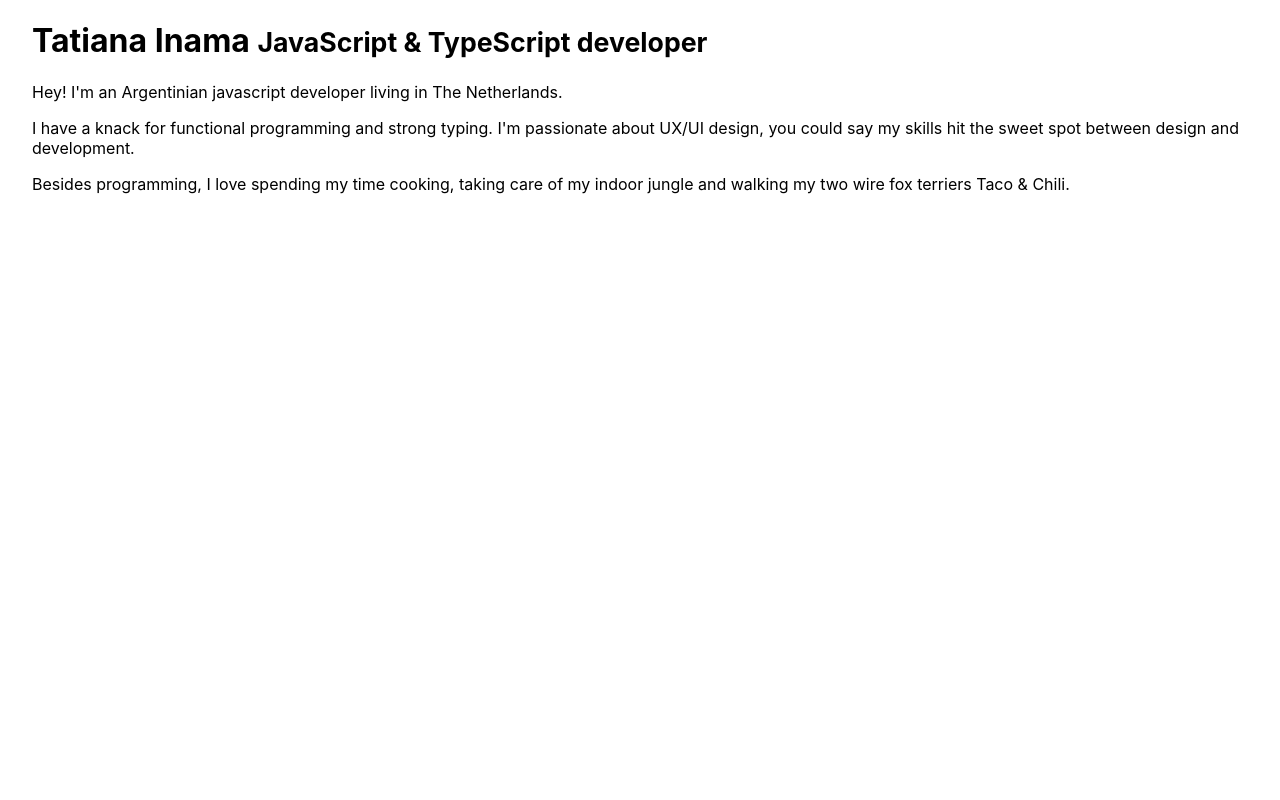
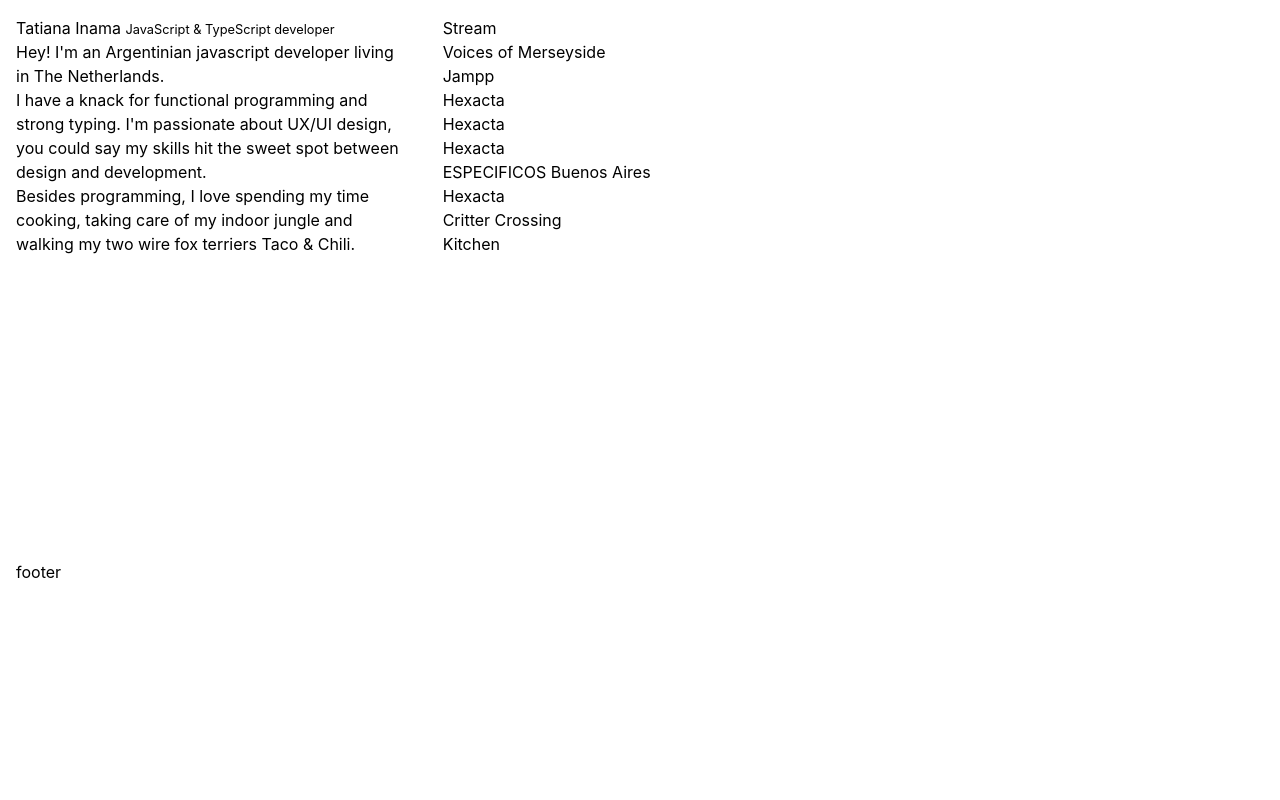
Before and after one commit to tatianainama/portfolio, a Next.js app: page / in a window 1280 px wide. Shown: the top 800 px of the page. Built offline with nearby package versions, Linux system fonts and the light colour scheme.

Commit message:
Add tailwind and create basic layout

```diff
--- a/lib/files.ts
+++ b/lib/files.ts
@@ -14,7 +14,7 @@ const mkDir = (dir: string[]) => path.join(...dir)
 
 const ABOUT_DIR = mkDir([process.cwd(), 'content', 'about'])
 const JOBS_DIR = mkDir([process.cwd(), 'content', 'jobs'])
-const PROJECTS_DIR = mkDir([process.cwd(), 'content', 'jobs'])
+const PROJECTS_DIR = mkDir([process.cwd(), 'content', 'projects'])
 
 const readFile = (fileName: string, directory: string) => {
   const id = fileName.replace(/\.md$/, '')
@@ -45,7 +45,6 @@ const ascendingOrder = (a: string, b: string) => {
 export const jobsData = getFilesContent<JobData>(JOBS_DIR).sort(
   (fileA, fileB) => ascendingOrder(fileA.data.from, fileB.data.from)
 )
-
 export const projectsData = getFilesContent<ProjectData>(PROJECTS_DIR)
 
 export const aboutData = readFile('summary.md', ABOUT_DIR) as File<AboutData>
--- a/package.json
+++ b/package.json
@@ -17,10 +17,13 @@
   "devDependencies": {
     "@types/node": "17.0.8",
     "@types/react": "17.0.38",
+    "autoprefixer": "^10.4.2",
     "eslint": "8.6.0",
     "eslint-config-next": "12.0.7",
     "eslint-plugin-prettier": "^4.0.0",
+    "postcss": "^8.4.5",
     "prettier": "2.5.1",
+    "tailwindcss": "^3.0.12",
     "typescript": "4.5.4"
   }
 }
--- a/pages/index.tsx
+++ b/pages/index.tsx
@@ -22,7 +22,7 @@ const Home: NextPage<HomeProps> = ({ about, jobs, projects }) => {
         <link rel="icon" href="/favicon.ico" />
       </Head>
 
-      <header>
+      <header className={styles.header}>
         <div>
           <h1>
             {about.data.name} <small>{about.data.title}</small>
@@ -30,9 +30,22 @@ const Home: NextPage<HomeProps> = ({ about, jobs, projects }) => {
           <div dangerouslySetInnerHTML={{ __html: about.content }} />
         </div>
       </header>
-      <main className={styles.main}></main>
+      <main className={styles.main}>
+        {jobs.map((job) => (
+          <div key={job.id}>
+            <h2>{job.data.company}</h2>
+          </div>
+        ))}
+        {projects.map((project) => (
+          <div key={project.id}>
+            <h3>{project.data.project}</h3>
+          </div>
+        ))}
+      </main>
 
-      <footer className={styles.footer}></footer>
+      <footer className={styles.footer}>
+        <p>footer</p>
+      </footer>
     </div>
   )
 }
--- /dev/null
+++ b/postcss.config.js
@@ -0,0 +1,6 @@
+module.exports = {
+  plugins: {
+    tailwindcss: {},
+    autoprefixer: {},
+  },
+}
--- a/styles/Home.module.css
+++ b/styles/Home.module.css
@@ -1,116 +1,15 @@
 .container {
-  padding: 0 2rem;
+  @apply max-w-7xl mx-auto my-4 px-4 grid grid-cols-1 grid-rows-3 lg:grid-cols-3 gap-4 md:gap-6 lg:gap-8;
+}
+
+.header {
+  @apply lg:col-span-1;
 }
 
 .main {
-  min-height: 100vh;
-  padding: 4rem 0;
-  flex: 1;
-  display: flex;
-  flex-direction: column;
-  justify-content: center;
-  align-items: center;
+  @apply lg:col-span-2 lg:row-span-2;
 }
 
 .footer {
-  display: flex;
-  flex: 1;
-  padding: 2rem 0;
-  border-top: 1px solid #eaeaea;
-  justify-content: center;
-  align-items: center;
+  @apply col-span-full;
 }
-
-.footer a {
-  display: flex;
-  justify-content: center;
-  align-items: center;
-  flex-grow: 1;
-}
-
-.title a {
-  color: #0070f3;
-  text-decoration: none;
-}
-
-.title a:hover,
-.title a:focus,
-.title a:active {
-  text-decoration: underline;
-}
-
-.title {
-  margin: 0;
-  line-height: 1.15;
-  font-size: 4rem;
-}
-
-.title,
-.description {
-  text-align: center;
-}
-
-.description {
-  margin: 4rem 0;
-  line-height: 1.5;
-  font-size: 1.5rem;
-}
-
-.code {
-  background: #fafafa;
-  border-radius: 5px;
-  padding: 0.75rem;
-  font-size: 1.1rem;
-  font-family: Menlo, Monaco, Lucida Console, Liberation Mono, DejaVu Sans Mono,
-    Bitstream Vera Sans Mono, Courier New, monospace;
-}
-
-.grid {
-  display: flex;
-  align-items: center;
-  justify-content: center;
-  flex-wrap: wrap;
-  max-width: 800px;
-}
-
-.card {
-  margin: 1rem;
-  padding: 1.5rem;
-  text-align: left;
-  color: inherit;
-  text-decoration: none;
-  border: 1px solid #eaeaea;
-  border-radius: 10px;
-  transition: color 0.15s ease, border-color 0.15s ease;
-  max-width: 300px;
-}
-
-.card:hover,
-.card:focus,
-.card:active {
-  color: #0070f3;
-  border-color: #0070f3;
-}
-
-.card h2 {
-  margin: 0 0 1rem 0;
-  font-size: 1.5rem;
-}
-
-.card p {
-  margin: 0;
-  font-size: 1.25rem;
-  line-height: 1.5;
-}
-
-.logo {
-  height: 1em;
-  margin-left: 0.5rem;
-}
-
-@media (max-width: 600px) {
-  .grid {
-    width: 100%;
-    flex-direction: column;
-  }
-}
--- a/styles/globals.css
+++ b/styles/globals.css
@@ -1,3 +1,7 @@
+@tailwind base;
+@tailwind components;
+@tailwind utilities;
+
 html,
 body {
   padding: 0;
--- /dev/null
+++ b/tailwind.config.js
@@ -0,0 +1,7 @@
+module.exports = {
+  content: ['./pages/**/*.{ts,tsx}', './components/**/*.{ts,tsx}'],
+  theme: {
+    extend: {},
+  },
+  plugins: [],
+}
```
Also changed, not shown: 1 other file (tests, documents, lock files or other folders).
